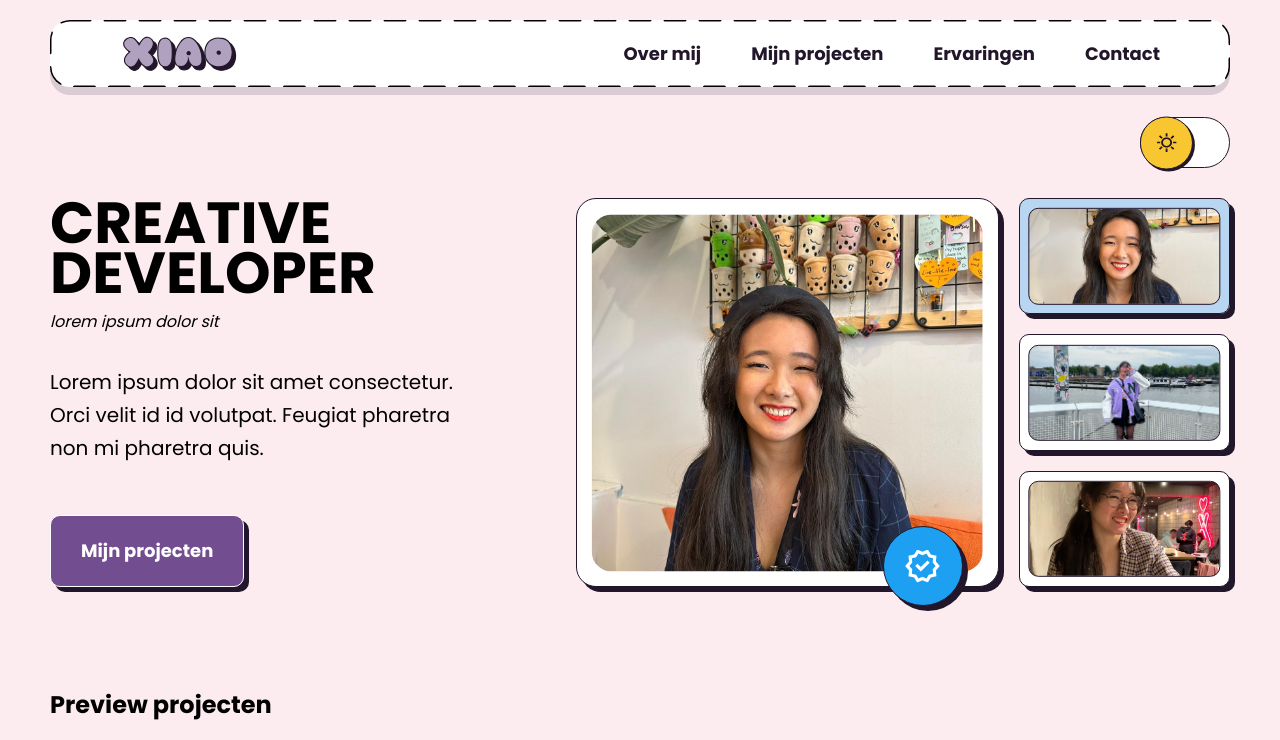
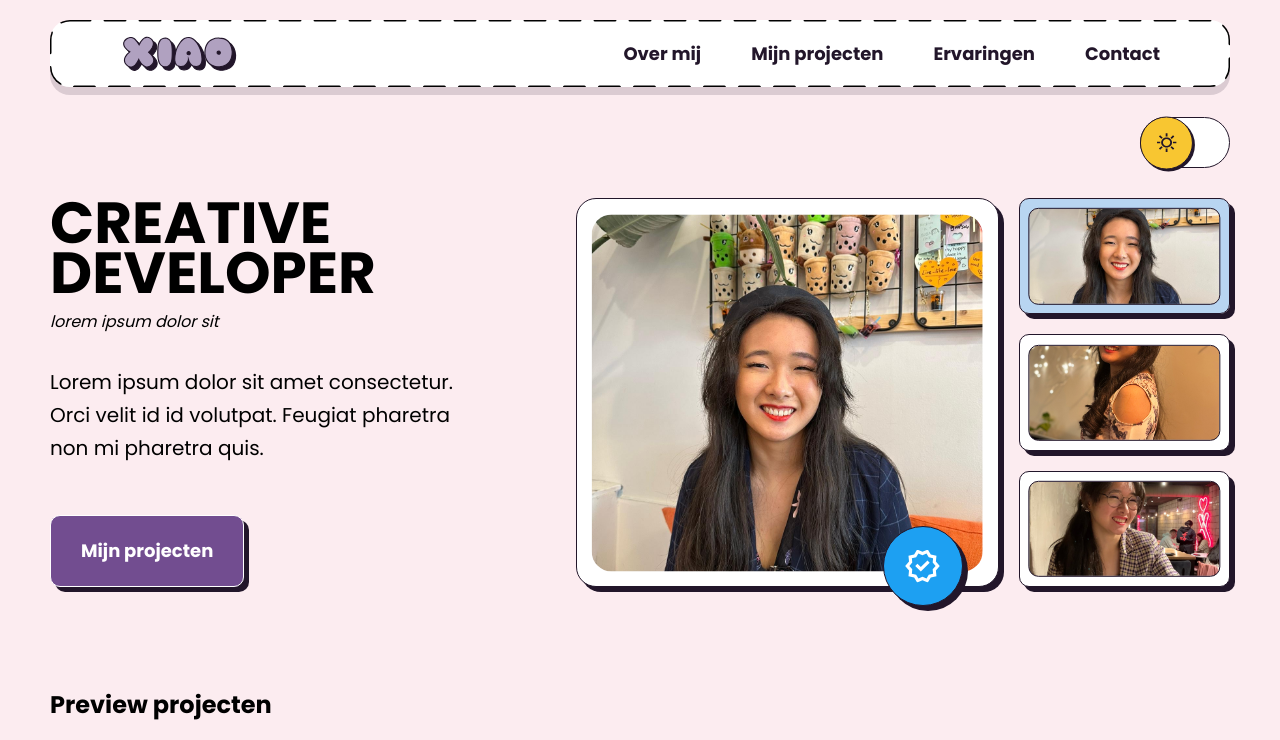
Before and after one commit to xiaonanpols21/Portfolio, a Next.js app: page / in a window 1280 px wide. Shown: the top 740 px of the page. Built offline with nearby package versions, Linux system fonts and the light colour scheme.

Commit message:
change h2 > h5

```diff
--- a/public/data/data.json
+++ b/public/data/data.json
@@ -1,8 +1,8 @@
 {
     "headerImages": [
         {
-            "url": "/img/h-2.jpg",
-            "alt": "Xiao Nan bij boba shop"
+            "url": "/img/h-5.jpg",
+            "alt": "Xiao Nan Kerst diner"
         },
         {
             "url": "/img/h-1.jpg",
--- a/src/components/heroGallery/heroGallery.module.scss
+++ b/src/components/heroGallery/heroGallery.module.scss
@@ -5,7 +5,7 @@
 
     &:has(input[value="img-2"]:checked) {
         .imgBig::before {
-            background-image: url("/../../../img/h-2.jpg");
+            background-image: url("/../../../img/h-5.jpg");
         }
     }
 
@@ -51,7 +51,7 @@
 
         &:nth-of-type(2) {
             span::before {
-                background-image: url("/../../../img/h-2.jpg");
+                background-image: url("/../../../img/h-5.jpg");
             }
         }
 
```
Also changed, not shown: public/img/h-5.jpg (added).
